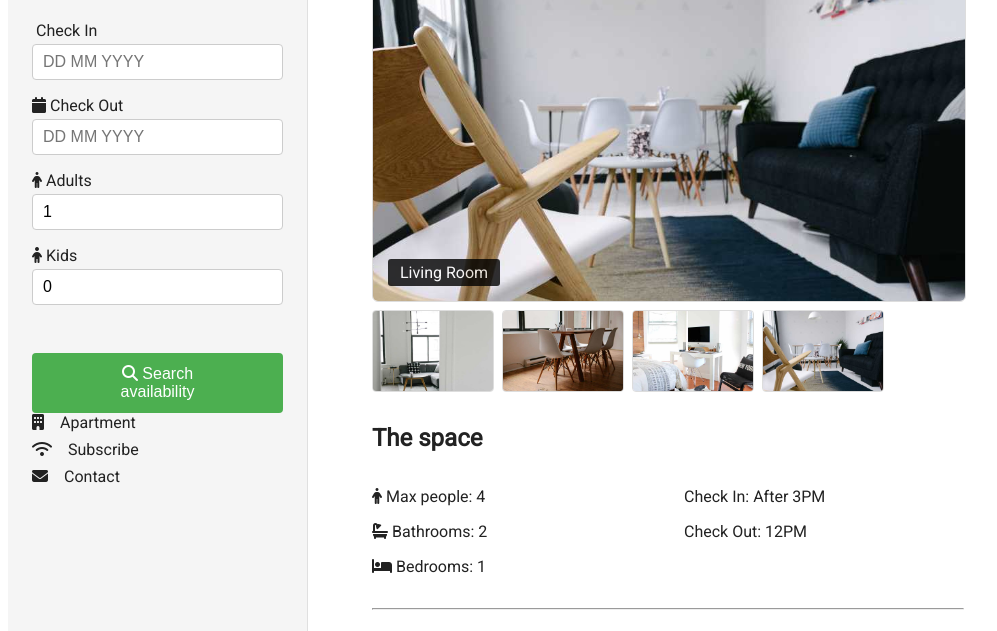
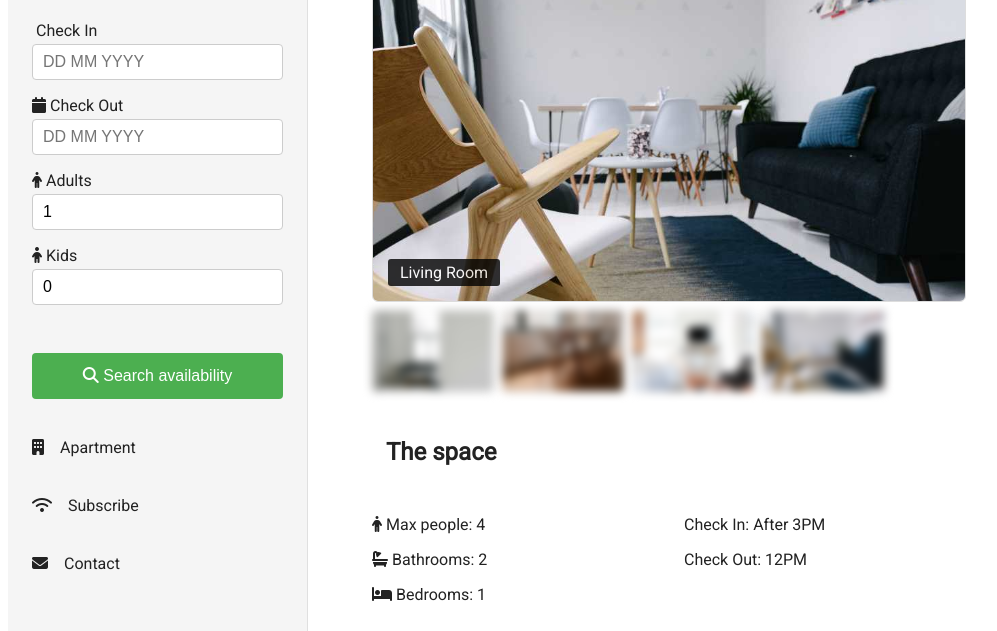
Before and after one commit to YannisNyoka/Apartment-Rental-Website, a plain HTML site: page Apartment Rental Website/index.html in a window 1280 px wide. Shown: the part 138-769 px from the top of the page, without its empty margins (142-1139 px from the left). Drawn offline with Linux system fonts and the light colour scheme.

Commit message:
final changes

```diff
--- a/Apartment Rental Website/index.css
+++ b/Apartment Rental Website/index.css
@@ -13,7 +13,7 @@ body {
 /* Sidebar */
 .sidebar.card {
   width: 300px;
-  min-height: 100vh;
+  height: 100vh;
   background: #f5f5f5;
   padding: 32px 24px;
   box-sizing: border-box;
@@ -152,6 +152,7 @@ body {
 }
 .margin-top {
   margin-top: 32px !important;
+  padding: 14px;
 }
 .row-padding {
   display: flex;
@@ -204,3 +205,13 @@ body {
 .container {
   padding: 16px 0;
 }
+.space{
+  margin-top: 39px;
+}
+.blured-image{
+  filter: blur(5px);
+}
+.blured-image:hover {
+  filter: blur(0);
+  transition: filter 0.3s ease;
+}
--- a/Apartment Rental Website/index.html
+++ b/Apartment Rental Website/index.html
@@ -28,9 +28,11 @@
       <button class="button green block margin-top" type="button">
         <i class="fa fa-search"></i> Search availability
       </button>
-    <p><i class="fa fa-building"></i> Apartment</p>
-    <p><i class="fa fa-wifi"></i> Subscribe</p>
-    <p><i class="fa fa-envelope"></i> Contact</p>
+      <div class="space">
+   <div class="space"> <p ><i class="fa fa-building "></i> Apartment</p></div>
+   <div class="space"> <p ><i class="fa fa-wifi "></i> Subscribe</p></div>
+   <div class="space"> <p ><i class="fa fa-envelope "></i> Contact</p></div>
+    </div>
      </form>
   </div>
   <div class="main-content">
@@ -40,10 +42,10 @@
       <div class="img-label">Living Room</div>
     </div>
     <div class="gallery">
-      <img src="images/livingroom2.jpg" alt="Living Room">
-      <img src="images/diningroom.jpg" alt="Dining Room">
-      <img src="images/bedroom.jpg" alt="Bedroom">
-      <img src="images/livingroom.jpg" alt="Bathroom">
+      <img src="images/livingroom2.jpg" alt="Living Room" class="blured-image">
+      <img src="images/diningroom.jpg" alt="Dining Room"class="blured-image">
+      <img src="images/bedroom.jpg" alt="Bedroom"class="blured-image">
+      <img src="images/livingroom.jpg" alt="Bathroom"class="blured-image">
     </div>
 
     <h2 class="margin-top">The space</h2>
@@ -94,7 +96,7 @@
         <h3>Rules</h3>
         <p>Lorem ipsum dolor sit amet, consectetur adipiscing elit, sed do eiusmod tempor incididunt ut labore et dolore magna aliqua. Ut enim ad minim veniam, quis nostrud exercitation ullamco laboris nisi ut aliquip ex ea commodo consequat.</p>
         <p>Subscribe to receive updates on available dates and special offers.</p>
-        <button class="button green third" onclick="document.getElementById('subscribe').style.display='block'">Subscribe</button>
+        <button class="button green third" id='buttonID'>Subscribe</button>
       </div>
     </div>
     <div class="row-padding w3-margin-bottom" style="max-width:600px;">
@@ -117,4 +119,10 @@
     </footer>
   </div>
 </body>
-</html> send-message"
+<script>
+  function test() {
+  alert('We are done with the assignment!');
+}
+document.getElementById('buttonID').onclick = test;
+</script>
+</html>
```
